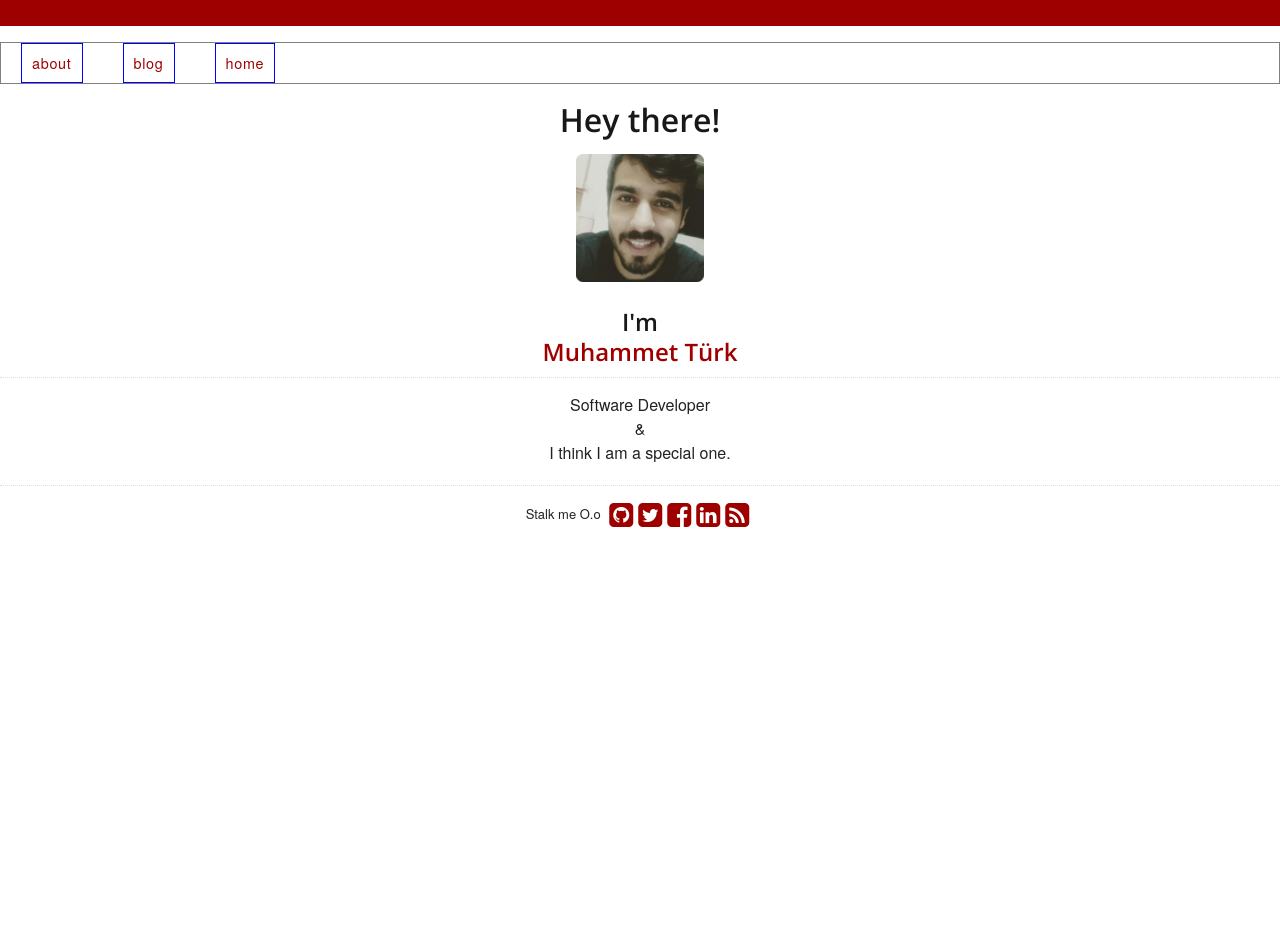
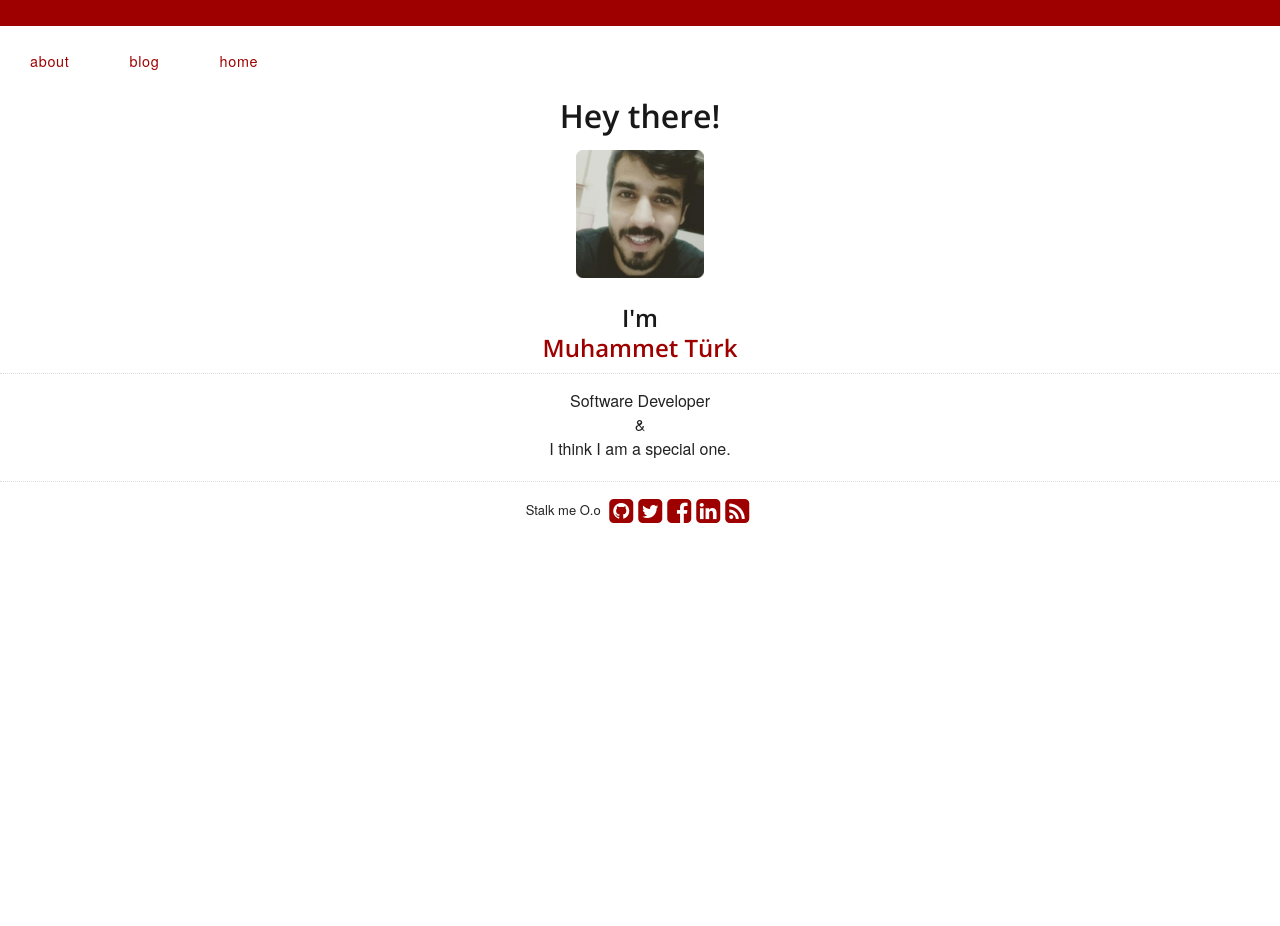
Before and after one commit to mturk111/mturk111.github.io, a Jekyll site: the page built from index.html, in a window 1280 px wide. Built offline with Jekyll 4.4.1, drawn with Linux system fonts in a browser that asks for light colours; nearby versions of some CDN libraries.

Commit message:
Update screen.css

```diff
--- a/_includes/css/screen.css
+++ b/_includes/css/screen.css
@@ -33,13 +33,11 @@ body {
 }
 #topbarhome ul {
     overflow: auto; /* similar to clearing the floats... */
-    border: 1px solid gray;
 }
 #topbarhome ul li {
   margin-top: -40px;
   float: left;
   list-style: none;
-  border: 1px solid blue;
   letter-spacing: 0.7px;
   color: #F7F7F7;
   font-size: 90%;
```
